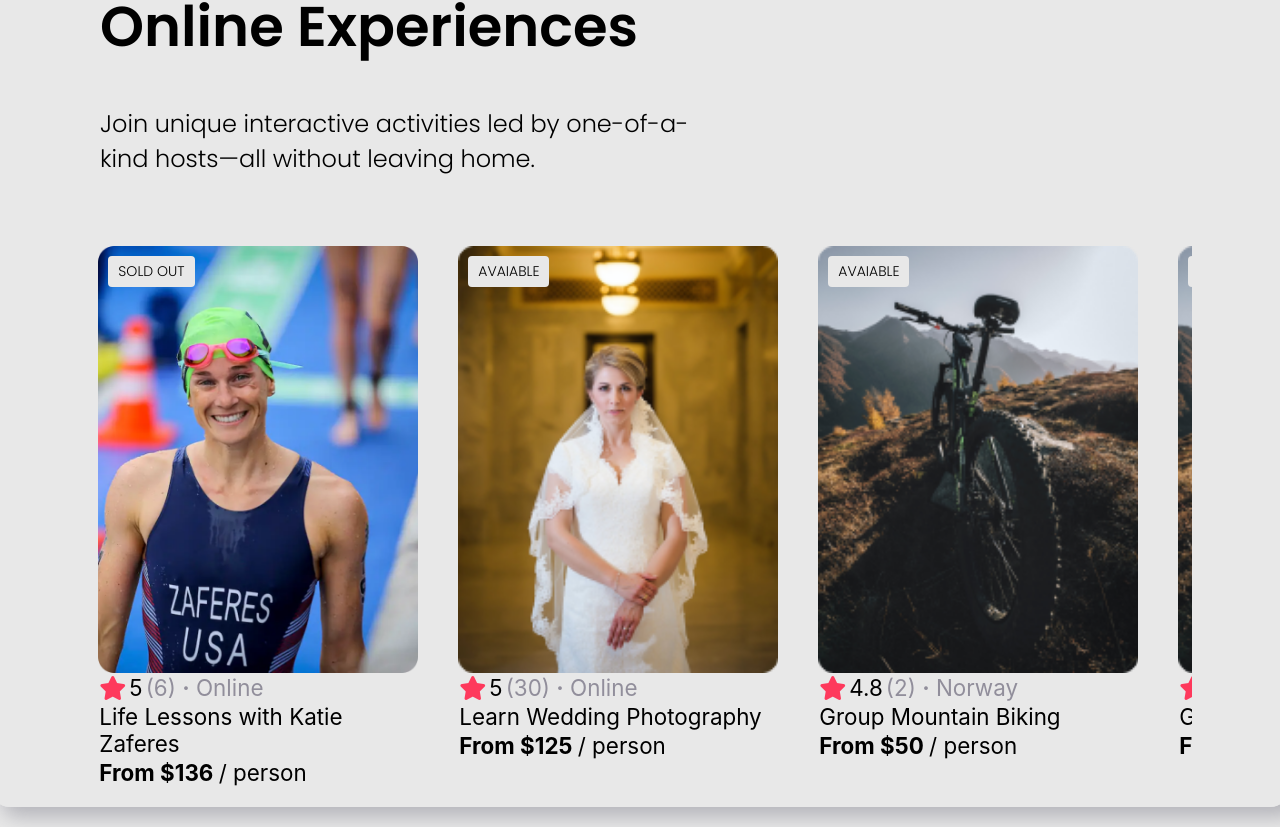
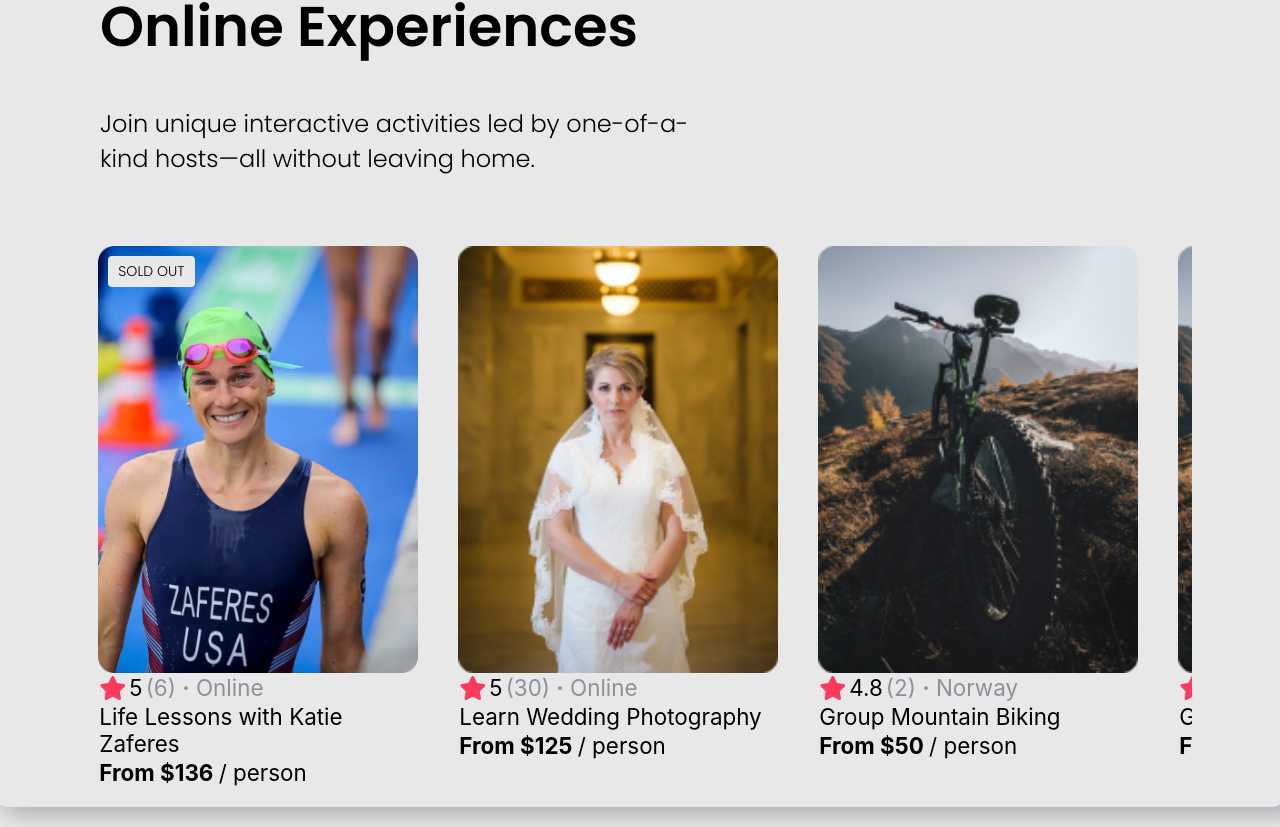
Before and after one commit to yentlc/airbnb-clone, a React (Create React App) app: page / in a window 1280 px wide. Shown: the part 896-1723 px from the top of the page. Built offline with nearby package versions, Linux system fonts and the light colour scheme.

Commit message:
props=item & spots-banner show when unaviable

```diff
--- a/src/App.js
+++ b/src/App.js
@@ -8,13 +8,8 @@ function App() {
   let cardData = Data.map((card) => {
     return (
       <Card
-        img={card.coverImg}
-        status={card.openSpots == 0 ? 'SOLD OUT' : 'AVAIABLE'}
-        rating={card.stats.rating}
-        reviewCount={card.stats.reviewCount}
-        country={card.location}
-        title={card.title}
-        price={card.price}
+        key={card.id} //poner un id a cada carta
+        card={card}
       />
     );
   });
@@ -23,17 +18,16 @@ function App() {
       <Navbar />
       <Heropage />
       <section className='cards'>{cardData}</section>
-      {/* <Card
-        img='katie-zaferes.png'
-        status='SOLD OUT'
-        rating='5.0'
-        reviewCount={6} //expresion para dsp poder hacer calculos o sumar.
-        country='USA'
-        title='Life Lessons with Katie Zaferes'
-        price='136'
-  /> */}
     </div>
   );
 }
 
 export default App;
+
+/*img={card.coverImg}
+status={card.openSpots == 0 ? 'SOLD OUT' : 'AVAIABLE'}
+rating={card.stats.rating}
+reviewCount={card.stats.reviewCount}
+country={card.location}
+title={card.title}
+price={card.price}*/
--- a/src/components/Card.js
+++ b/src/components/Card.js
@@ -1,26 +1,22 @@
-export default function Card({
-  img,
-  status,
-  rating,
-  reviewCount,
-  country,
-  title,
-  price,
-}) {
+export default function Card({ card }) {
+  let spots;
+  if (card.openSpots == 0) {
+    spots = 'SOLD OUT';
+  }
   return (
     <section className='card'>
-      <img src={`/images/${img}`} alt='katie zaferes' />
-      <h3 className='status'>{status}</h3>
+      <img src={`/images/${card.coverImg}`} alt='katie zaferes' />
+      {spots && <h3 className='status'>{spots}</h3>}
       <div className='rating'>
         <i class='fa-solid fa-star'></i>
-        <p className='rating'>{rating}</p>
+        <p className='rating'>{card.stats.rating}</p>
         <p className='gray'>
-          ({reviewCount}) <b>‧</b> {country}
+          ({card.stats.reviewCount}) <b>‧</b> {card.location}
         </p>
       </div>
-      <p className='course'>{title}</p>
+      <p className='course'>{card.title}</p>
       <p className='pricing'>
-        <span className='bold'>From ${price} </span>/ person
+        <span className='bold'>From ${card.price} </span>/ person
       </p>
     </section>
   );
```
